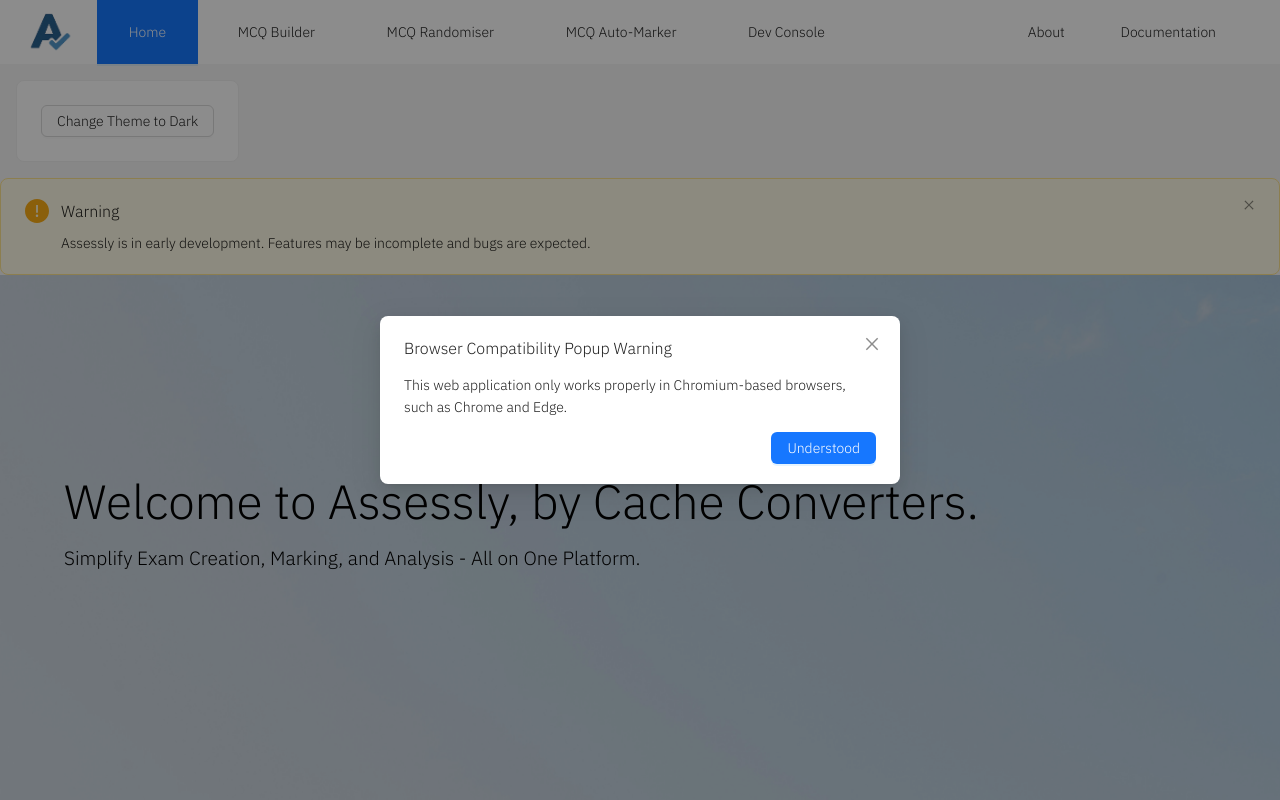
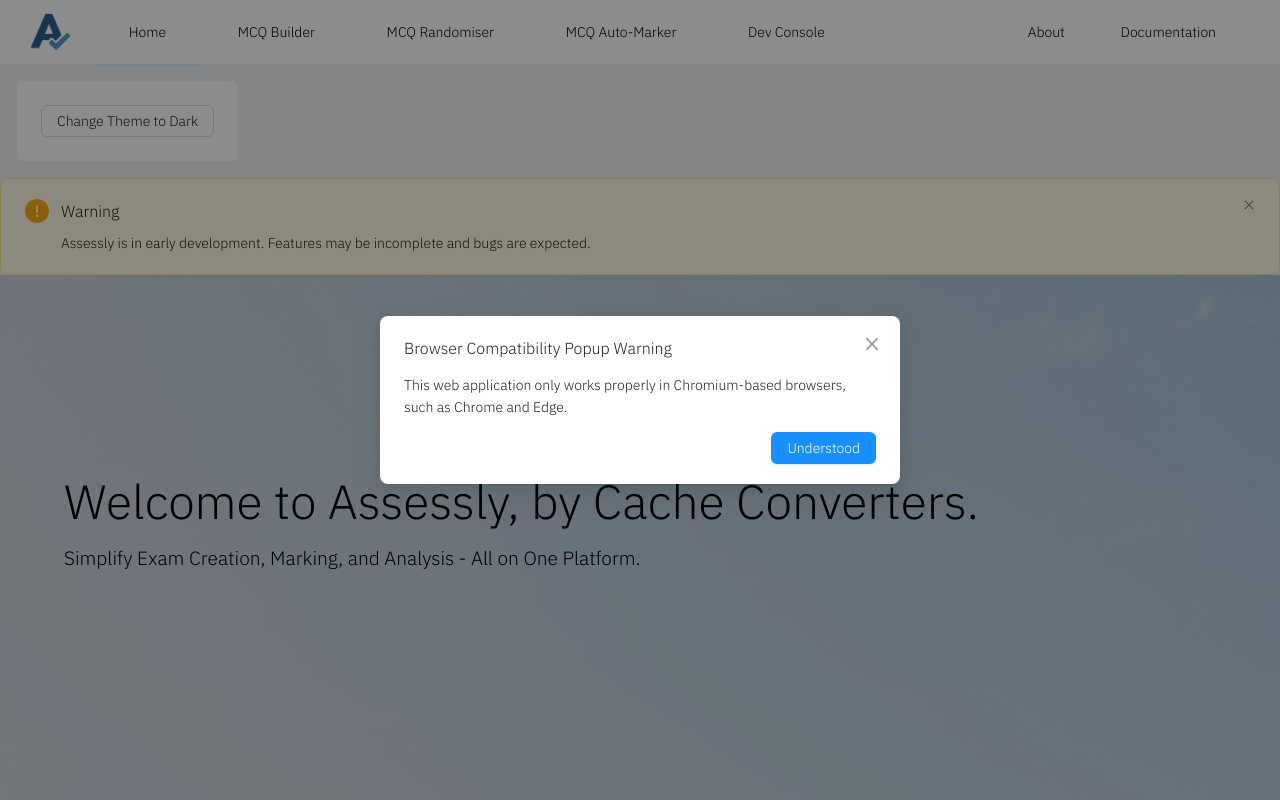
Before and after one commit to uoa-compsci399-2025-s1/capstone-project-2025-s1-team-11, a React (Vite) app in the folder client/: page / in a window 1280 px wide. Shown: the top 800 px of the page. Built offline with nearby package versions, Linux system fonts and the light colour scheme.

Commit message:
theme state management hook, toggle styles
Created useState hook to toggle between isDarkMode, updating And Design theme and data-theme. Added conditional styles to layout.jsx + navigation.jsx.

```diff
--- a/client/src/App.jsx
+++ b/client/src/App.jsx
@@ -6,9 +6,27 @@ import PopupWarning from "./components/popupWarning";
 import {Outlet} from "react-router";
 import "./index.css";
 import ThemeToggleButton from "./components/ThemeToggleButton.jsx";
+import { ConfigProvider, theme } from "antd";
 
-const App = ({ isDarkMode, toggleTheme }) => {
+
+const App = () => {
   const [showWarning, setShowWarning] = useState(false);
+  const [isDarkMode, setIsDarkMode] = useState(() => {
+    const savedTheme = localStorage.getItem('theme');
+    if (savedTheme) {
+      return savedTheme === 'dark';
+    }
+    return window.matchMedia('(prefers-color-scheme: dark)').matches;
+  });
+
+  // Toggle theme function
+  const toggleTheme = () => {
+    setIsDarkMode(prevMode => !prevMode);
+  };
+  useEffect(() => {
+    document.documentElement.setAttribute('data-theme', isDarkMode ? 'dark' : 'light');
+    localStorage.setItem('theme', isDarkMode ? 'dark' : 'light');
+  }, [isDarkMode]);
 
   // Check for non-Chromium browsers
   useEffect(() => {
@@ -18,8 +36,19 @@ const App = ({ isDarkMode, toggleTheme }) => {
     }
   }, []);
 
+  const { defaultAlgorithm, darkAlgorithm } = theme;
+
+  // Edit theme colors below
   return (
-    <MCQLayout>
+    <ConfigProvider
+      theme={{
+        algorithm: isDarkMode ? darkAlgorithm : defaultAlgorithm,
+        token: {
+          colorPrimary: '#1890ff',
+        },
+      }}
+    >
+      <MCQLayout isDarkMode={isDarkMode}>
         <ThemeToggleButton isDarkMode={isDarkMode} toggleTheme={toggleTheme} />
         <DevelopmentWarning />
         <PopupWarning
@@ -30,6 +59,7 @@ const App = ({ isDarkMode, toggleTheme }) => {
           <Outlet />
         </main>
       </MCQLayout>
+    </ConfigProvider>
   );
 };
 
--- a/client/src/components/Layout.jsx
+++ b/client/src/components/Layout.jsx
@@ -6,34 +6,68 @@ import logo from "../../public/AssesslyLogoSmall.png";
 
 const { Header, Content, Footer } = Layout;
 
-const MCQLayout = ({ children }) => {
+const MCQLayout = ({ children, isDarkMode }) => {
   const location = useLocation();
   const isPlainPage = ["/", "/about"].includes(location.pathname); // Borderless pages
 
   const {
-    token: { colorBgContainer, borderRadiusLG },
+    token: { borderRadiusLG },
   } = theme.useToken();
 
+  const layoutStyle = {
+    minHeight: '100vh',
+    minWidth: '100vw',
+    display: 'flex',
+    flexDirection: 'column',
+    backgroundColor: isDarkMode ? '#121212' : '#f0f2f5',
+  };
+
+  const headerStyle = {
+    backgroundColor: isDarkMode ? '#1f1f1f' : '#ffffff',
+    display: 'flex',
+    alignItems: 'center',
+    padding: '0 24px',
+    color: isDarkMode ? '#ffffff' : '#000000'
+  };
+
+  const contentStyle = {
+    padding: isPlainPage ? 0 : '32px 48px',
+    flex: 1
+  };
+
+  const contentContainerStyle = {
+    background: isDarkMode ? '#1f1f1f' : '#ffffff',
+    borderRadius: borderRadiusLG,
+    minHeight: '800px',
+    padding: '32px',
+    color: isDarkMode ? '#ffffff' : '#000000'
+  };
+
+  const footerStyle = {
+    textAlign: 'center',
+    padding: '16px 24px',
+    backgroundColor: isDarkMode ? '#1f1f1f' : '#ffffff',
+    color: isDarkMode ? '#ffffff' : '#000000'
+  };
+
+  const breadcrumbStyle = {
+    marginBottom: '24px',
+    color: isDarkMode ? '#ffffff' : 'inherit'
+  };
+
   return (
-    <Layout style={{ minHeight: '100vh', minWidth: '100vw', display: 'flex', flexDirection: 'column' }}>
-      <Header
-        style={{
-          backgroundColor: "#ffffff",
-          display: 'flex',
-          alignItems: 'center',
-          padding: '0 24px'
-        }}
-      >
+    <Layout style={layoutStyle}>
+      <Header style={headerStyle}>
         <img src={logo} alt="Assessly Logo" style={{ height: "40px", marginRight: "24px" }} />
-        <Navigation />
+        <Navigation isDarkMode={isDarkMode} />
       </Header>
 
-      <Content style={{ padding: isPlainPage ? 0 : '32px 48px', flex: 1 }}>
+      <Content style={contentStyle}>
         {isPlainPage ? (
           children
         ) : (
           <div style={{ maxWidth: '1350px', margin: '0 auto' }}>
-            <Breadcrumb style={{ marginBottom: '24px' }}>
+            <Breadcrumb style={breadcrumbStyle}>
               <Breadcrumb.Item>
                 <Link to="/">Home</Link>
               </Breadcrumb.Item>
@@ -41,21 +75,14 @@ const MCQLayout = ({ children }) => {
                 <Link to="/builder">MCQ Builder</Link>
               </Breadcrumb.Item>
             </Breadcrumb>
-            <div
-              style={{
-                background: colorBgContainer,
-                borderRadius: borderRadiusLG,
-                minHeight: '800px',
-                padding: '32px'
-              }}
-            >
+            <div style={contentContainerStyle}>
               {children}
             </div>
           </div>
         )}
       </Content>
 
-      <Footer style={{ textAlign: 'center', padding: '16px 24px' }}>
+      <Footer style={footerStyle}>
         University of Auckland | {new Date().getFullYear()} | Created by Team 11 (Cache Converters)
       </Footer>
     </Layout>
--- a/client/src/components/navigation.jsx
+++ b/client/src/components/navigation.jsx
@@ -1,45 +1,72 @@
 import { NavLink } from "react-router";
 import { Button, Space } from "antd";
 
-export function Navigation() {
+export function Navigation({ isDarkMode }) {
+  const navStyles = {
+    width: "100%",
+    backgroundColor: isDarkMode ? "#1f1f1f" : "#ffffff",
+  };
+
+  const containerStyles = {
+    display: "flex",
+    justifyContent: "space-between",
+    width: "100%",
+    paddingRight: "24px",
+  };
+
+  const buttonStyles = {
+    borderRadius: 0,
+    fontWeight: 500,
+    padding: "2.2em",
+    backgroundColor: "transparent",
+    color: isDarkMode ? "#ffffff" : "#000000",
+  };
+
+  const docButtonStyles = {
+    borderRadius: 0,
+    backgroundColor: isDarkMode ? "#1f1f1f" : "#ffffff",
+    fontWeight: 500,
+    color: isDarkMode ? "#ffffff" : "#000000",
+  };
+
   return (
-        <nav style={{ width: "100%"}}>
-            <div style={{ display: "flex", justifyContent: "space-between", width: "100%", paddingRight: "24px"}}>
-                <Space style={{ margin: 0}}>
+    <nav style={navStyles}>
+      <div style={containerStyles}>
+        <Space style={{ margin: 0 }}>
           <NavLink to="/" end>
             {({ isActive }) => (
-                            <Button type={isActive ? "primary" : "text"} style={{ borderRadius: 0, fontWeight: 500, padding: "2.2em" }}>Home</Button>
+              <Button type={isActive ? "primary" : "text"} style={buttonStyles}>Home</Button>
             )}
           </NavLink>
           <NavLink to="/builder" end>
             {({ isActive }) => (
-                            <Button type={isActive ? "primary" : "text"} style={{ borderRadius: 0, fontWeight: 500, padding: "2.2em" }}>MCQ Builder</Button>
+              <Button type={isActive ? "primary" : "text"} style={buttonStyles}> MCQ Builder</Button>
             )}
           </NavLink>
           <NavLink to="/randomiser" end>
             {({ isActive }) => (
-                            <Button type={isActive ? "primary" : "text"} style={{ borderRadius: 0, fontWeight: 500, padding: "2.2em" }}>MCQ Randomiser</Button>
+              <Button type={isActive ? "primary" : "text"} style={buttonStyles}>MCQ Randomiser</Button>
             )}
           </NavLink>
           <NavLink to="/marker" end>
             {({ isActive }) => (
-                            <Button type={isActive ? "primary" : "text"} style={{ borderRadius: 0, fontWeight: 500, padding: "2.2em" }}>MCQ Auto-Marker</Button>
+              <Button type={isActive ? "primary" : "text"} style={buttonStyles}>MCQ Auto-Marker</Button>
             )}
           </NavLink>
           <NavLink to="/console" end>
             {({ isActive }) => (
-                                <Button type={isActive ? "primary" : "text"} style={{ borderRadius: 0, fontWeight: 500, padding: "2.2em" }}>Dev Console</Button>
+              <Button type={isActive ? "primary" : "text"} style={buttonStyles}>Dev Console</Button>
             )}
           </NavLink>
         </Space>
         <Space style={{ margin: 0 }}>
           <NavLink to="/about" end>
             {({ isActive }) => (
-                            <Button type={isActive ? "primary" : "text"} style={{ borderRadius: 0, fontWeight: 500, padding: "2.2em" }}>About</Button>
+              <Button type={isActive ? "primary" : "text"} style={buttonStyles}>About</Button>
             )}
           </NavLink>
           <a href="/documentation" target="_blank" rel="noopener noreferrer">
-                    <Button type="text" style={{ borderRadius: 0, backgroundColor: "#fff", fontWeight: 500 }}>Documentation</Button>
+            <Button type="text" style={docButtonStyles}>Documentation</Button>
           </a>
         </Space>
       </div>
```
Also changed, not shown: 1 other file (tests, documents, lock files or other folders). Lines whose indentation alone changed are shown as unchanged.
